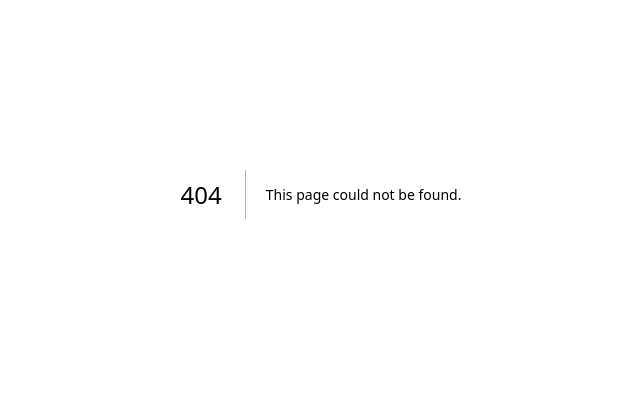
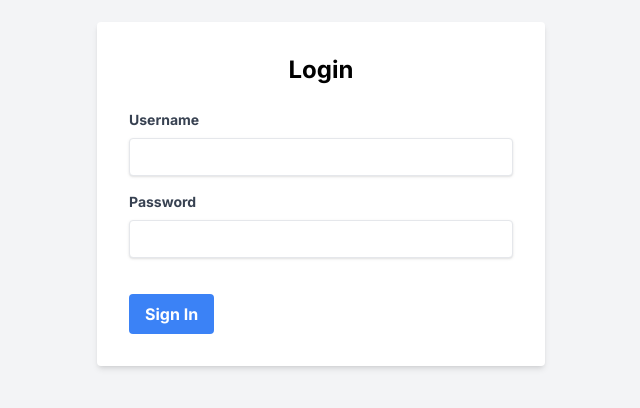
Before and after one commit to arinjay-singh/Husksheets, a Next.js app in the folder client/: page /login in a window 1280 px wide. Before the commit this address had no page. Shown: the part 206-614 px from the top of the page, without its empty margins (319-959 px from the left). Built offline with nearby package versions, Linux system fonts and the light colour scheme.

Commit message:
implemented basic authentication setup, need to finish authentication logic with register api

```diff
--- a/client/src/app/globals.css
+++ b/client/src/app/globals.css
@@ -31,3 +31,18 @@ body {
     text-wrap: balance;
   }
 }
+
+
+.loader {
+  border: 8px solid #f3f3f3;
+  border-top: 8px solid #3498db;
+  border-radius: 50%;
+  width: 50px;
+  height: 50px;
+  animation: spin 2s linear infinite;
+}
+
+@keyframes spin {
+  0% { transform: rotate(0deg); }
+  100% { transform: rotate(360deg); }
+}
--- a/client/src/app/layout.tsx
+++ b/client/src/app/layout.tsx
@@ -1,12 +1,13 @@
 import type { Metadata } from "next";
 import { Inter } from "next/font/google";
 import "./globals.css";
+import { AuthProvider } from "../context/auth-context";
 
 const inter = Inter({ subsets: ["latin"] });
 
 export const metadata: Metadata = {
-  title: "Create Next App",
-  description: "Generated by create next app",
+  title: "HuskSheets",
+  description: "Created by Arinjay, Kaan, Nick, Parnika, and Troy",
 };
 
 export default function RootLayout({
@@ -16,7 +17,9 @@ export default function RootLayout({
 }>) {
   return (
     <html lang="en">
-      <body className={inter.className}>{children}</body>
+      <body className={inter.className}>
+        <AuthProvider>{children}</AuthProvider>
+      </body>
     </html>
   );
 }
--- /dev/null
+++ b/client/src/app/login/page.tsx
@@ -0,0 +1,61 @@
+'use client';
+import { useState } from 'react';
+import { useAuth } from '../../context/auth-context';
+
+const LoginPage = () => {
+  const [username, setUsername] = useState('');
+  const [password, setPassword] = useState('');
+  const { login } = useAuth();
+
+  const handleLogin = (e: React.FormEvent) => {
+    e.preventDefault();
+    // Perform authentication logic here
+    login();
+  };
+
+  return (
+    <div className="min-h-screen flex items-center justify-center bg-gray-100">
+      <div className="bg-white p-8 rounded shadow-md w-full max-w-md">
+        <h2 className="text-2xl font-bold mb-6 text-center text-black">Login</h2>
+        <form onSubmit={handleLogin}>
+          <div className="mb-4">
+            <label className="block text-gray-700 text-sm font-bold mb-2" htmlFor="email">
+              Username
+            </label>
+            <input
+              id="username"
+              type="text"
+              value={username}
+              onChange={(e) => setUsername(e.target.value)}
+              className="shadow appearance-none border rounded w-full py-2 px-3 text-gray-700 leading-tight focus:outline-none focus:shadow-outline"
+              required
+            />
+          </div>
+          <div className="mb-6">
+            <label className="block text-gray-700 text-sm font-bold mb-2" htmlFor="password">
+              Password
+            </label>
+            <input
+              id="password"
+              type="password"
+              value={password}
+              onChange={(e) => setPassword(e.target.value)}
+              className="shadow appearance-none border rounded w-full py-2 px-3 text-gray-700 mb-3 leading-tight focus:outline-none focus:shadow-outline"
+              required
+            />
+          </div>
+          <div className="flex items-center justify-between">
+            <button
+              type="submit"
+              className="bg-blue-500 hover:bg-blue-700 text-white font-bold py-2 px-4 rounded focus:outline-none focus:shadow-outline"
+            >
+              Sign In
+            </button>
+          </div>
+        </form>
+      </div>
+    </div>
+  );
+};
+
+export default LoginPage;
--- a/client/src/app/page.tsx
+++ b/client/src/app/page.tsx
@@ -6,20 +6,36 @@
  * @author Arinjay Singh
  */
 
-'use client';
+"use client";
 
-import type { NextPage } from 'next'
-import Spreadsheet from '../components/spreadsheet'
+import type { NextPage } from "next";
+import Spreadsheet from "../components/spreadsheet";
+import ProtectedRoute from "@/components/protected-route";
+import { useAuth } from "@/context/auth-context";
 
 const Home: NextPage = () => {
+  const { logout } = useAuth();
+
   return (
-    <div className="min-h-screen flex items-center justify-center bg-gray-100">
-      <div className="bg-white p-6 rounded shadow-lg">
-        <h1 className="text-2xl font-bold mb-4 text-black text-center">HuskSheets</h1>
-        <Spreadsheet />
+    <ProtectedRoute>
+      <div className="min-h-screen flex items-center justify-center bg-gray-100">
+        <div className="bg-white p-6 rounded shadow-lg">
+          <div className="flex flex-row-reverse">
+            <button
+              onClick={logout}
+              className="bg-red-500 text-white rounded-xl p-2 ml-2 hover:shadow-md"
+            >
+              Logout
+            </button>
+          </div>
+          <h1 className="text-2xl font-bold mb-4 text-black text-center">
+            HuskSheets
+          </h1>
+          <Spreadsheet />
+        </div>
       </div>
-    </div>
-  )
-}
+    </ProtectedRoute>
+  );
+};
 
 export default Home;
--- /dev/null
+++ b/client/src/components/loading.tsx
@@ -0,0 +1,12 @@
+const Loading = () => {
+  return (
+    <div className="min-h-screen flex items-center justify-center bg-gray-100">
+      <div className="text-center">
+        <div className="loader"></div>
+        <p className="text-gray-700 mt-4">Loading...</p>
+      </div>
+    </div>
+  );
+};
+
+export default Loading;
--- /dev/null
+++ b/client/src/components/protected-route.tsx
@@ -0,0 +1,24 @@
+import { usePathname, useRouter } from 'next/navigation';
+import { useEffect } from 'react';
+import { useAuth } from '../context/auth-context';
+import Loading from './loading';
+
+const ProtectedRoute = ({ children }: { children: JSX.Element }) => {
+  const { isAuthenticated, loading } = useAuth();
+  const router = useRouter();
+    const pathname = usePathname();
+
+    useEffect(() => {
+        if (!isAuthenticated && pathname !== '/login' && !loading) {
+            router.push('/login');
+        }
+    }, [isAuthenticated, pathname, router, loading]);
+
+    if (loading) {
+        return <Loading/>;
+    }
+
+  return children;
+};
+
+export default ProtectedRoute;
--- a/client/src/components/spreadsheet.tsx
+++ b/client/src/components/spreadsheet.tsx
@@ -93,7 +93,7 @@ const Spreadsheet: React.FC = () => {
       </div>
       <div className=" flex items-center pt-3">
         <button
-          onClick={() => setData([[""]])}
+          onClick={() => setData([["","",""],["","",""],["","",""]])}
           className="bg-red-500 text-white rounded-xl p-2 hover:shadow-md"
         >
           Reset
--- /dev/null
+++ b/client/src/context/auth-context.tsx
@@ -0,0 +1,69 @@
+"use client";
+
+import {
+  createContext,
+  useContext,
+  useState,
+  ReactNode,
+  useEffect,
+  useMemo,
+} from "react";
+import { useRouter } from "next/navigation";
+
+interface AuthContextType {
+  isAuthenticated: boolean;
+  login: () => void;
+  logout: () => void;
+  loading: boolean;
+}
+
+const AuthContext = createContext<AuthContextType | undefined>(undefined);
+
+export const AuthProvider = ({ children }: { children: ReactNode }) => {
+  const [isAuthenticated, setIsAuthenticated] = useState<boolean | null>(null);
+  const router = useRouter();
+
+  useEffect(() => {
+    const savedAuthState = localStorage.getItem("isAuthenticated");
+    if (savedAuthState === "true") {
+      setIsAuthenticated(true);
+    } else {
+      setIsAuthenticated(false);
+    }
+  }, []);
+
+  // eslint-disable-next-line react-hooks/exhaustive-deps
+  const login = () => {
+    setIsAuthenticated(true);
+    localStorage.setItem("isAuthenticated", "true");
+    router.push("/");
+  };
+
+  // eslint-disable-next-line react-hooks/exhaustive-deps
+  const logout = () => {
+    setIsAuthenticated(false);
+    localStorage.removeItem("isAuthenticated");
+    router.push("/login");
+  };
+
+const contextValue = useMemo(() => ({
+    isAuthenticated: isAuthenticated || false,
+    login,
+    logout,
+    loading: isAuthenticated === null,
+}), [isAuthenticated, login, logout]);
+
+console.log(isAuthenticated);
+
+return (
+    <AuthContext.Provider value={contextValue}>{children}</AuthContext.Provider>
+);
+};
+
+export const useAuth = () => {
+  const context = useContext(AuthContext);
+  if (context === undefined) {
+    throw new Error("useAuth must be used within an AuthProvider");
+  }
+  return context;
+};
```
